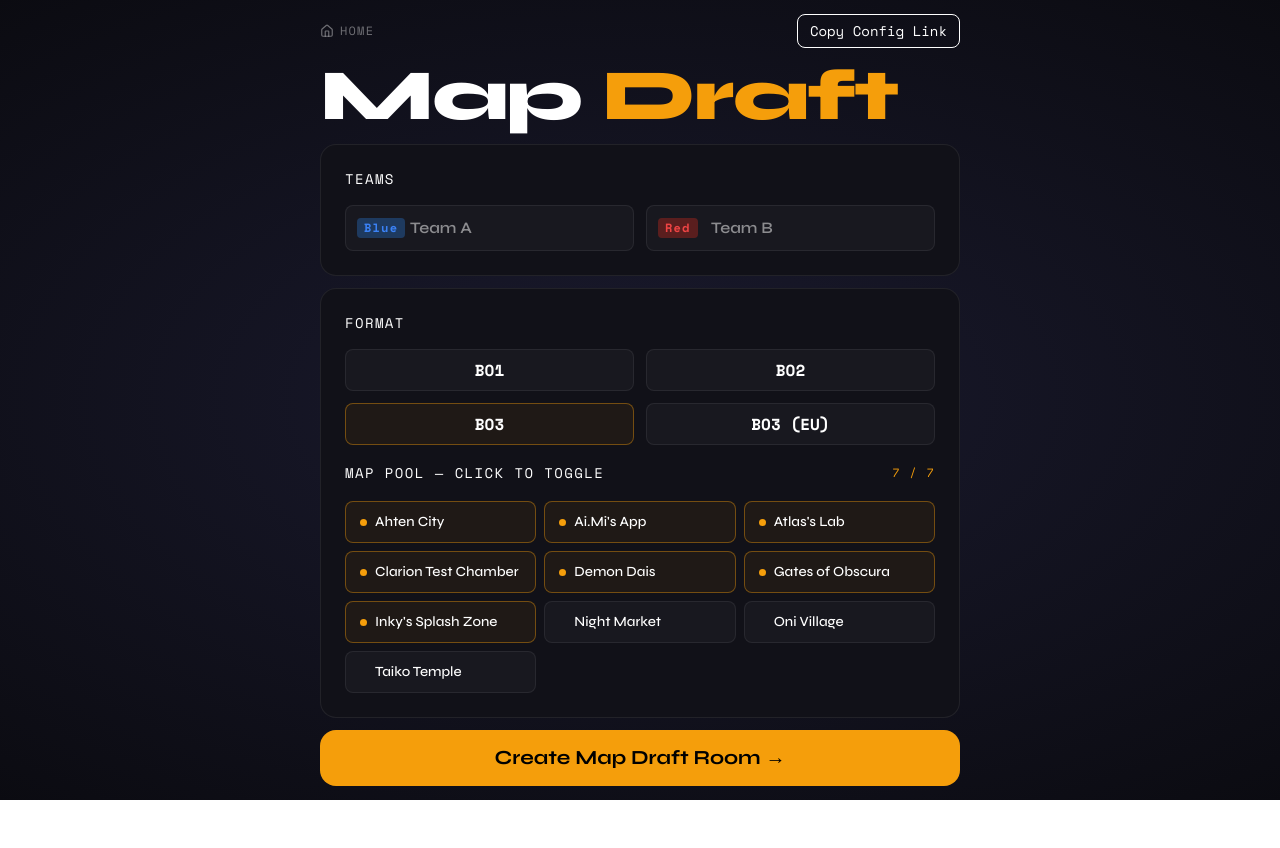
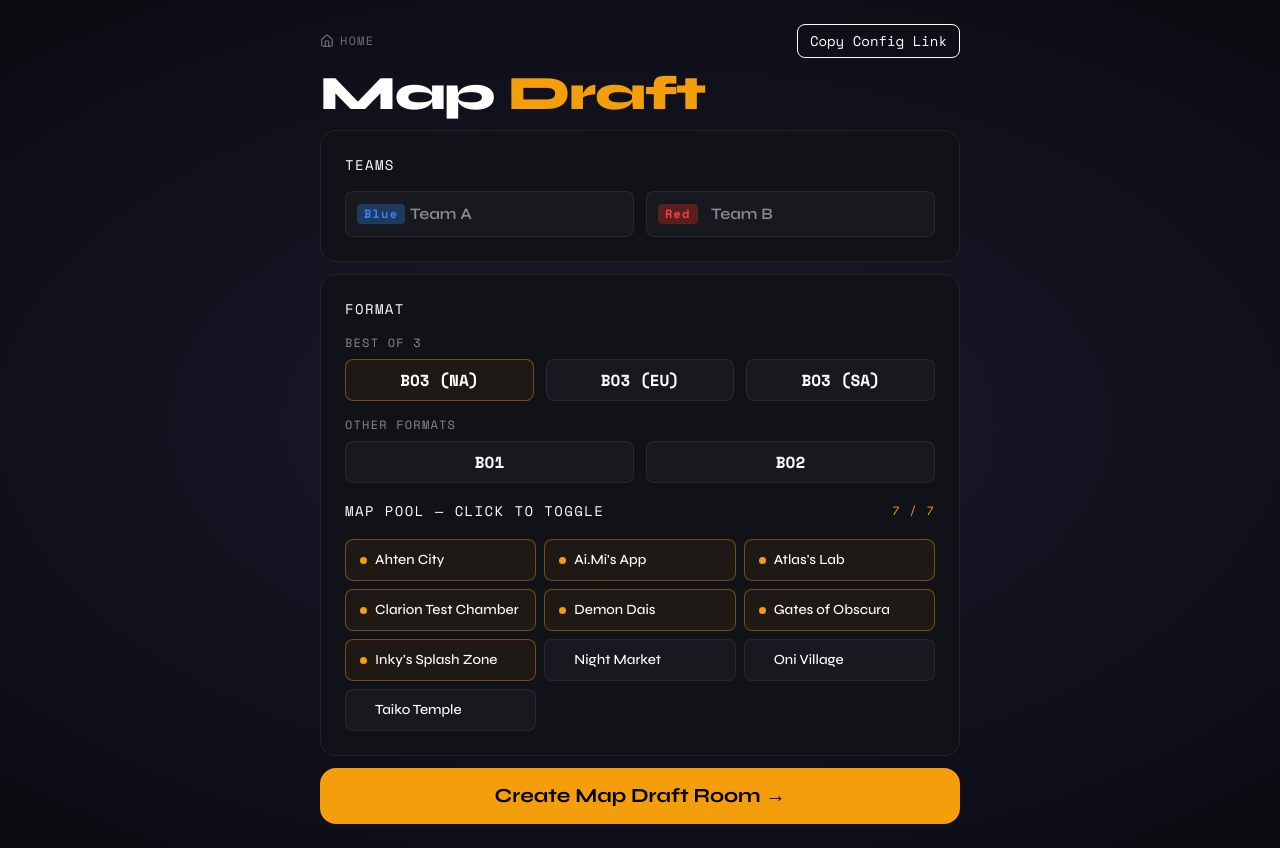
Before and after one commit to abtintabrizi/os-tools, a React (Vite) app in the folder frontend/: page /map-draft in a window 1280 px wide. Before the commit the page ends 800 px from the top, so only its background shows below. Built offline with nearby package versions, Linux system fonts and the light colour scheme; no server answers.

Commit message:
SA bo3 implemented

```diff
--- a/frontend/src/features/map-drafter/components/SpectatorBar.tsx
+++ b/frontend/src/features/map-drafter/components/SpectatorBar.tsx
@@ -7,9 +7,11 @@ import {
   DraftAction,
   Team,
 } from "@/features/common/constants/constants";
-import { Sequence } from "@/features/map-drafter/types";
-import type { MapDraftAction, MapDraftState } from "@/features/map-drafter/types";
-import { SEQUENCE_MAP } from "@map-drafter/constants.ts";
+import type {
+  MapDraftAction,
+  MapDraftState,
+} from "@/features/map-drafter/types";
+import { BO3_FORMATS, SEQUENCE_MAP } from "@map-drafter/constants.ts";
 import { deriveMapStatuses } from "@/features/map-drafter/utils";
 
 interface SequenceStep {
@@ -162,7 +164,9 @@ function SpectatorCard({
         )}
       </div>
       <span className="font-mono text-xs text-white/40 text-center leading-tight w-20 line-clamp-2 min-h-7.5">
-        {completedAction?.map ?? pendingEntry?.name ?? (isBan ? "Ban" : `G${pickNumber}`)}
+        {completedAction?.map ??
+          pendingEntry?.name ??
+          (isBan ? "Ban" : `G${pickNumber}`)}
       </span>
     </div>
   );
@@ -240,7 +244,11 @@ interface SpectatorBarProps {
   state: MapDraftState;
 }
 
-export function SpectatorBar({ timeLeft, countdownLeft, state }: SpectatorBarProps) {
+export function SpectatorBar({
+  timeLeft,
+  countdownLeft,
+  state,
+}: SpectatorBarProps) {
   const { step, done, actions, blueName, redName, readyBlue, readyRed } = state;
   const sequence: SequenceStep[] = SEQUENCE_MAP[state.bestOf];
   const bothReady = readyBlue && readyRed;
@@ -331,8 +339,7 @@ export function SpectatorBar({ timeLeft, countdownLeft, state }: SpectatorBarPro
               />
             );
           })}
-          {(state.bestOf === Sequence.BO3 ||
-            state.bestOf === Sequence.BO3EU) && (
+          {BO3_FORMATS.includes(state.bestOf) && (
             <DeciderCard mapName={deciderMap} />
           )}
         </div>
--- a/frontend/src/features/map-drafter/constants.ts
+++ b/frontend/src/features/map-drafter/constants.ts
@@ -9,6 +9,15 @@ export const BO3EU_SEQUENCE: SequenceStep[] = [
   { team: Team.Blue, action: DraftAction.Pick, gameNum: 2 },
   { team: Team.Blue, action: DraftAction.Ban },
   { team: Team.Red, action: DraftAction.Ban },
+];
+
+export const BO3SA_SEQUENCE: SequenceStep[] = [
+  { team: Team.Blue, action: DraftAction.Ban },
+  { team: Team.Red, action: DraftAction.Ban },
+  { team: Team.Blue, action: DraftAction.Pick, gameNum: 1 },
+  { team: Team.Red, action: DraftAction.Pick, gameNum: 2 },
+  { team: Team.Red, action: DraftAction.Ban },
+  { team: Team.Blue, action: DraftAction.Ban },
 ];
 
 export const BO3_SEQUENCE: SequenceStep[] = [
@@ -36,16 +45,36 @@ export const BO2_SEQUENCE: SequenceStep[] = [
   { team: Team.Blue, action: DraftAction.Pick, gameNum: 2 },
 ];
 
-export const SEQUENCE_MAP: Record<SequenceKey, SequenceStep[]> = {
-  [Sequence.BO1]: BO1_SEQUENCE,
+export const BO3_SEQUENCES = {
   [Sequence.BO3]: BO3_SEQUENCE,
   [Sequence.BO3EU]: BO3EU_SEQUENCE,
+  [Sequence.BO3SA]: BO3SA_SEQUENCE,
+};
+
+export const OTHER_SEQUENCES = {
+  [Sequence.BO1]: BO1_SEQUENCE,
   [Sequence.BO2]: BO2_SEQUENCE,
 };
+
+export const SEQUENCE_MAP: Record<SequenceKey, SequenceStep[]> = {
+  ...BO3_SEQUENCES,
+  ...OTHER_SEQUENCES,
+};
+
+export const BO3_FORMATS = Object.keys(BO3_SEQUENCES) as SequenceKey[];
+
+export const FORMAT_GROUPS: { label: string; formats: SequenceKey[] }[] = [
+  { label: "Best of 3", formats: BO3_FORMATS },
+  {
+    label: "Other formats",
+    formats: Object.keys(OTHER_SEQUENCES) as SequenceKey[],
+  },
+];
 
 export const SEQUENCE_LABELS: Record<SequenceKey, string> = {
   [Sequence.BO1]: "BO1",
   [Sequence.BO2]: "BO2",
-  [Sequence.BO3]: "BO3",
+  [Sequence.BO3]: "BO3 (NA)",
   [Sequence.BO3EU]: "BO3 (EU)",
+  [Sequence.BO3SA]: "BO3 (SA)",
 };
--- a/frontend/src/features/map-drafter/pages/SetupPage.tsx
+++ b/frontend/src/features/map-drafter/pages/SetupPage.tsx
@@ -6,7 +6,11 @@ import {
 import { useMapDraftContext } from "@/features/map-drafter/context/MapDraftContext";
 import { useToast } from "@/features/common/components/Toast";
 import Spinner from "@/features/common/components/Spinner";
-import { SEQUENCE_MAP, SEQUENCE_LABELS } from "@map-drafter/constants.ts";
+import {
+  FORMAT_GROUPS,
+  SEQUENCE_MAP,
+  SEQUENCE_LABELS,
+} from "@map-drafter/constants.ts";
 import { Sequence, SequenceKey } from "@/features/map-drafter/types";
 import { HomeButton } from "@/features/common/components/NavButtons";
 
@@ -137,7 +141,7 @@ export default function SetupPage() {
   }
 
   return (
-    <div className="h-screen flex justify-center items-center">
+    <div className="min-h-screen flex justify-center items-center px-4 py-6">
       <div className="w-full max-w-160 flex flex-col gap-3">
         <div className="flex items-center justify-between">
           <HomeButton />
@@ -149,7 +153,7 @@ export default function SetupPage() {
             Copy Config Link
           </button>
         </div>
-        <h1 className="text-7xl font-extrabold leading-none tracking-tight">
+        <h1 className="text-5xl font-extrabold leading-none tracking-tight">
           Map <span className="text-tools-gold">Draft</span>
         </h1>
 
@@ -191,12 +195,21 @@ export default function SetupPage() {
           <div className="text-sm font-mono tracking-widest uppercase">
             Format
           </div>
-          <div className="grid grid-cols-2 gap-3 w-full">
-            {(Object.keys(SEQUENCE_MAP) as SequenceKey[]).sort().map((seq) => {
+          {FORMAT_GROUPS.map((group) => (
+            <fieldset key={group.label} className="min-w-0">
+              <legend className="mb-2 text-xs font-mono tracking-widest uppercase text-white/50">
+                {group.label}
+              </legend>
+              <div
+                className={`grid gap-3 w-full ${group.formats.length === 3 ? "grid-cols-3" : "grid-cols-2"}`}
+              >
+                {group.formats.map((seq) => {
                   const selected = seq === bestOf;
                   return (
                     <button
                       key={seq}
+                      type="button"
+                      aria-pressed={selected}
                       className={`w-full border rounded-lg p-2 font-mono font-semibold transition-colors duration-200 uppercase ${
                         selected
                           ? "border-tools-gold/40 bg-tools-gold/6"
@@ -209,6 +222,8 @@ export default function SetupPage() {
                   );
                 })}
               </div>
+            </fieldset>
+          ))}
 
           <div className="flex items-center justify-between h-6">
             <div className="text-sm font-mono tracking-widest uppercase">
--- a/frontend/src/features/map-drafter/types/index.ts
+++ b/frontend/src/features/map-drafter/types/index.ts
@@ -6,6 +6,7 @@ export enum Sequence {
   BO3 = "bo3",
   BO3EU = "bo3eu",
   BO2 = "bo2",
+  BO3SA = "bo3sa",
 }
 
 export interface MapDraftAction {
--- a/frontend/src/index.css
+++ b/frontend/src/index.css
@@ -47,11 +47,17 @@
   }
 }
 
+html {
+  color-scheme: dark;
+  overscroll-behavior-y: none;
+}
+
 html,
 body,
 #root {
   min-height: 100vh;
-  background: radial-gradient(
+  background-color: var(--color-tools-void);
+  background-image: radial-gradient(
     ellipse 120% 100% at 50% 50%,
     #1a1a2e 0%,
     var(--color-tools-void) 70%
```
Also changed, not shown: 2 other files (tests, documents, lock files or other folders). Lines whose indentation alone changed are shown as unchanged.
